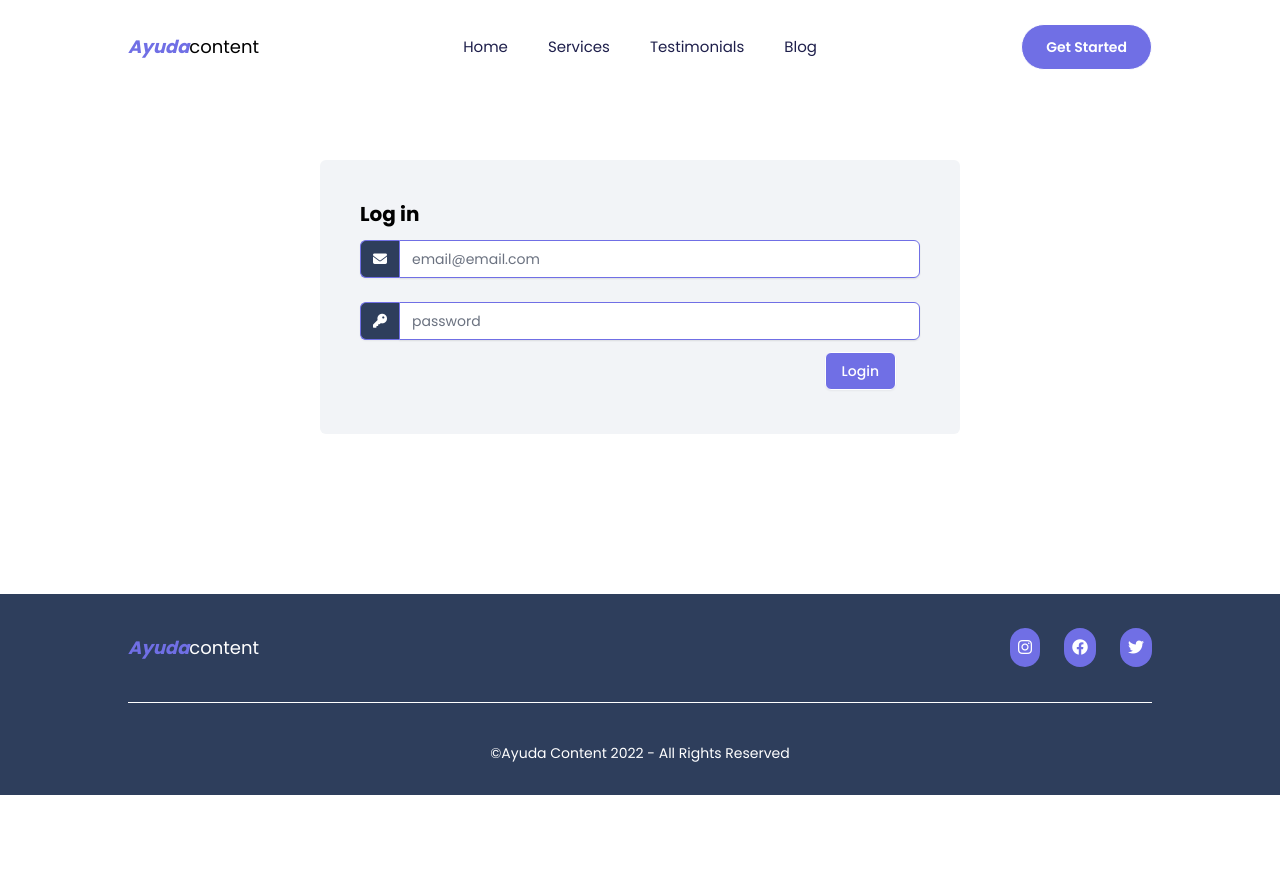
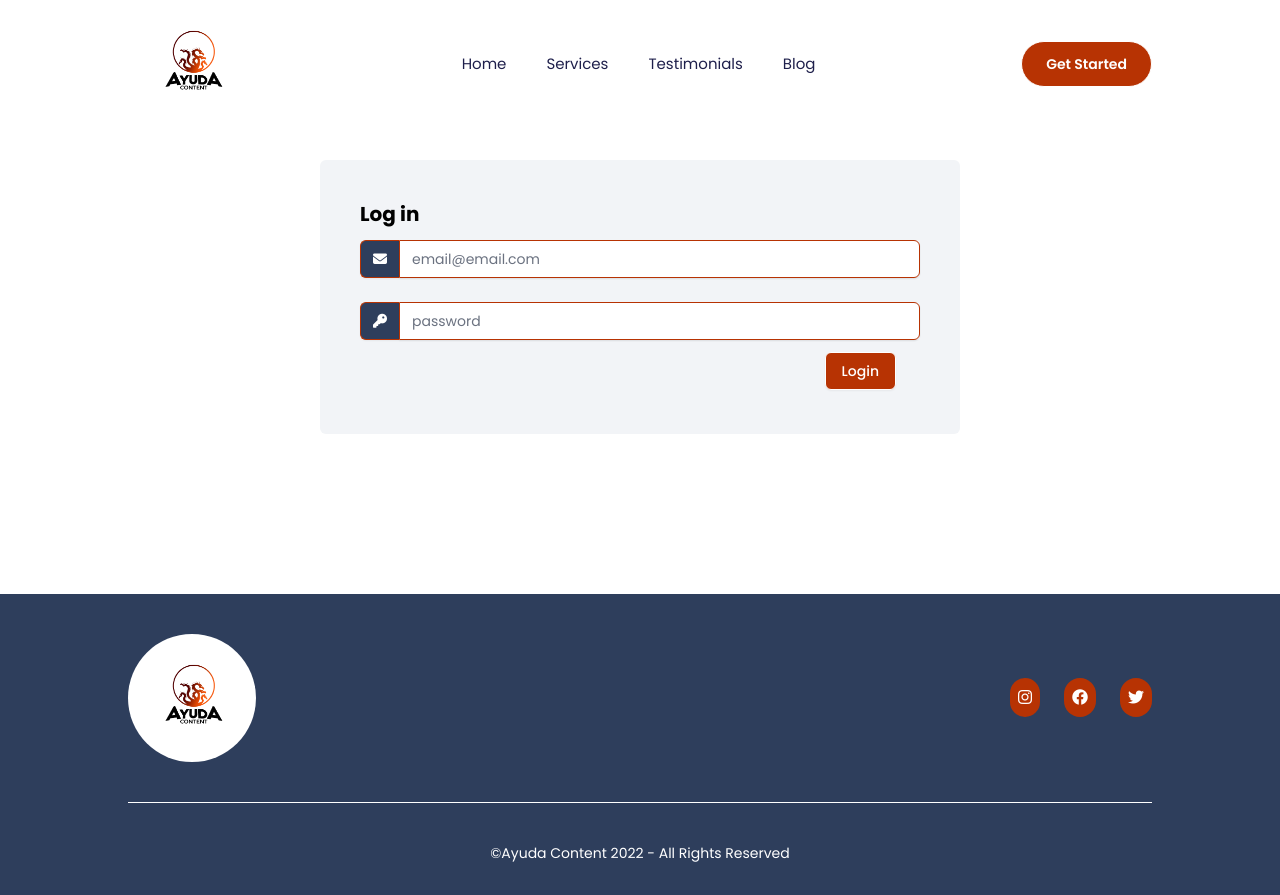
Before and after one commit to IsraelChidera/ayuda-content, a React (Create React App) app: page /admin in a window 1280 px wide. Before the commit the page ends 800 px from the top, so only its background shows below. Built offline with nearby package versions, Linux system fonts and the light colour scheme; no server answers.

Commit message:
logo upload && colour scheme re-adjustment

```diff
--- a/src/components/Footer.jsx
+++ b/src/components/Footer.jsx
@@ -1,4 +1,5 @@
 import React from 'react';
+import logo from '../assets/logo.png';
 
 const Footer = () => {
   return (
@@ -9,8 +10,8 @@ const Footer = () => {
                 className='text-center md:flex justify-between items-center
                 pb-10 border-b border-b-slate-800'
             >
-                <p className='text-lg'>
-                    <span className='italic font-bold text-primary'>Ayuda</span>content
+                <p className='text-lg md:block mb-10 md:mb-0 flex items-center justify-center'>
+                    <img src={logo} alt="ayuda logo" className="rounded-full bg-white w-32 h-32"/>
                 </p>
 
                 <div className='md:my-0 my-6 md:block flex items-center justify-center'>
--- a/src/components/Hero.jsx
+++ b/src/components/Hero.jsx
@@ -9,8 +9,8 @@ const Hero = () => {
       className='pt-10 px-8 lg:px-32 lg:grid grid-cols-2 gap-10'
     >
       <div className='herocontent flex justify-center items-center lg:mb-0 mb-6'>
-        <div>
-          <h1 className='leadig text-darker font-bold text-4xl md:text-6xl'>
+        <div className=" ">
+          <h1 className='text-center md:text-left text-darker font-bold text-4xl md:text-6xl'>
             We Design Impactful Digital
             <span className='text-primary'>
               Products
--- a/src/components/Navbar.jsx
+++ b/src/components/Navbar.jsx
@@ -2,6 +2,7 @@ import React, { useState } from 'react';
 import { Link } from 'react-router-dom';
 import bars from '../assets/bars.png';
 import cancel from '../assets/cancel.png';
+import logo from '../assets/logo.png';
 import { HashLink } from 'react-router-hash-link';
 const Navbar = () => {
 
@@ -11,10 +12,10 @@ const Navbar = () => {
     }
 
   return (
-    <nav className='flex pt-6 justify-around lg:justify-between px-4 lg:px-32 items-center'>
+    <nav className='flex justify-between lg:justify-between px-6 lg:px-32 items-center'>
         <p className='text-lg'>
             <Link to="/">
-                <span className='italic font-bold text-primary'>Ayuda</span>content
+                <img src={logo} alt="ayuda logo" className="w-32 h-32"/>
             </Link>
         </p>
 
@@ -72,17 +73,13 @@ const Navbar = () => {
                 >
                     <ul
                         className='space-y-8 text-center'
-                        style={{fontSize:'42px'}}
+                        style={{fontSize:'36px'}}
                     >
                         <div
-                            className='cursor-pointer mb-6 flex justify-center items-center'
+                            className='cursor-pointer mb-16 flex justify-center items-center'
                         >
-                            <img
-                                src={cancel}
-                                alt="cancel icon"
-                                className='text-center'
-                                onClick={()=>setOpenMobileMenu(false)}
-                            />
+                            <i className="fa fa-times text-center h-3 w-3"
+                            aria-hidden="true" onClick={()=>setOpenMobileMenu(false)}></i>
                         </div>
 
                         <HashLink
--- a/src/index.css
+++ b/src/index.css
@@ -36,7 +36,7 @@
   -o-transform:rotate(180deg);
   -moz-transform:rotate(180deg);
   -webkit-transform:rotate(180deg);
-  color:#706FE5;
+  color:#B73303;
 }
 
 #load div:nth-child(2) {
--- a/src/pages/LandingPage.jsx
+++ b/src/pages/LandingPage.jsx
@@ -10,7 +10,7 @@ const LandingPage = () => {
   return (
 
     <Layout>
-      <section className="mt-16 relative">
+      <section className="mt-24 relative">
       <div>
         < Hero />
       </div>
--- a/tailwind.config.js
+++ b/tailwind.config.js
@@ -5,7 +5,7 @@ module.exports = {
   ],
   theme: {
     colors:{
-      primary: '#706FE5',
+      primary: '#B73303',
       secondary: '#2E3E5C',
       dark: '#03014C',
       darker: '#1E1F4B',
```
Also changed, not shown: src/App.js (+2 -8 lines), src/assets/logo.png (added).
